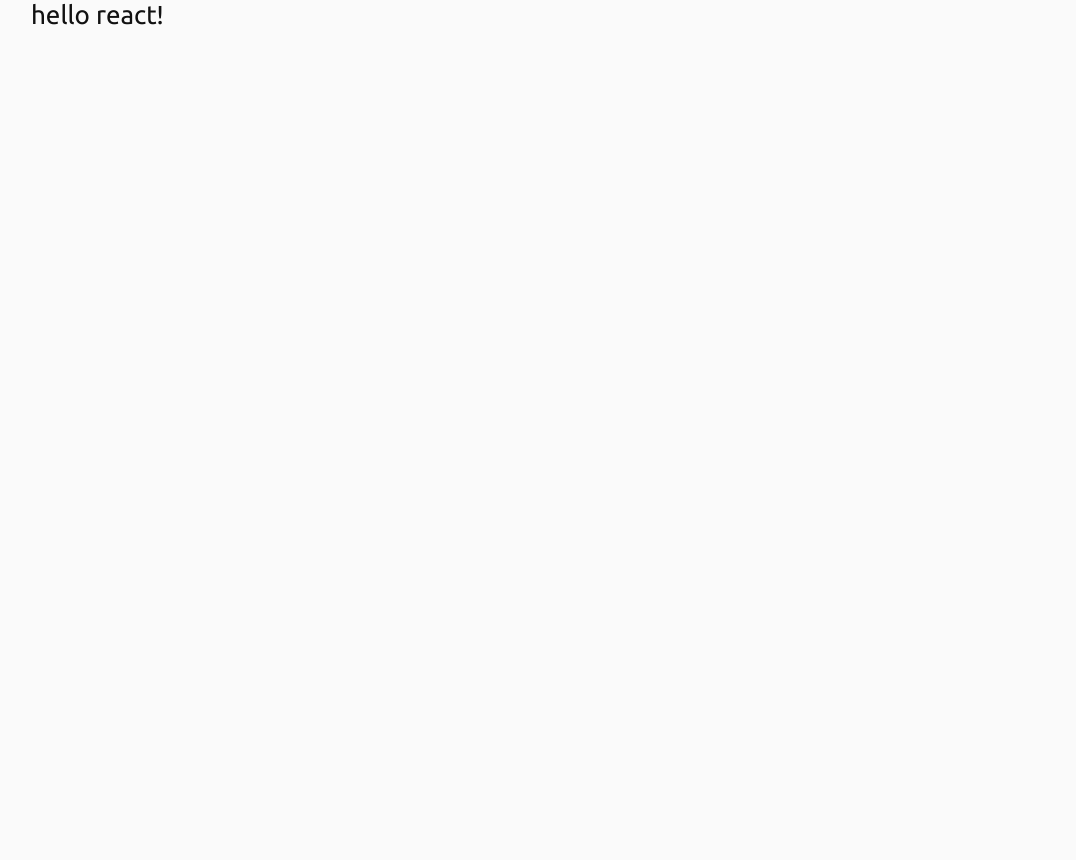
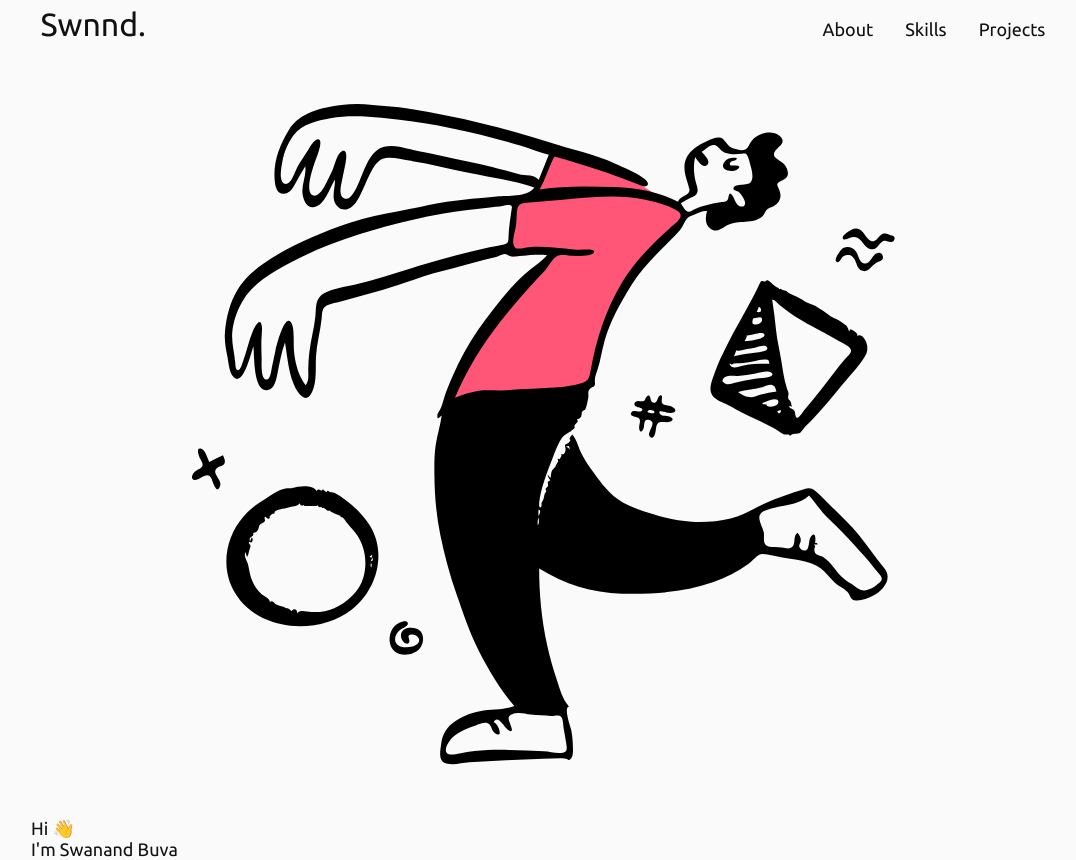
Before and after one commit to destro1108/minimal-portfolio, a React (Vite) app: page / in a window 1280 px wide. Shown: the whole page, without its empty margins (97-1173 px from the left). Before the commit the page ends 800 px from the top, so only its background shows below. Built offline with nearby package versions, Linux system fonts and the light colour scheme.

Commit message:
part1 init

```diff
--- a/src/App.css
+++ b/src/App.css
@@ -20,13 +20,74 @@
 
 /* body element */
 body {
-  min-height: 100vh;
   max-width: 1024px;
   margin: 0 auto;
-  font-size: calc(10px + 2vmin);
+  font-size: 16px;
   font-family: "Ubuntu", sans-serif;
   color: var(--color-primary);
   background-color: var(--color-background);
   -webkit-font-smoothing: antialiased;
   -moz-osx-font-smoothing: grayscale;
 }
+
+/* removing anchor tag styles */
+a,
+a:hover,
+a:focus,
+a:active {
+  text-decoration: none;
+  color: inherit;
+}
+
+.App {
+  min-height: 100vh;
+  display: flex;
+  flex-direction: column;
+  text-align: center;
+}
+
+header {
+  display: flex;
+  flex-direction: column;
+  justify-content: space-between;
+  padding: 0.4rem 0.6rem;
+}
+
+header > .brandName {
+  font-size: 2rem;
+}
+
+header > nav > ul {
+  flex: 1;
+  margin-top: 0.8rem;
+  list-style: none;
+  display: flex;
+  justify-content: space-around;
+}
+
+.home {
+  flex: 1;
+  display: flex;
+  flex-direction: column;
+  justify-content: center;
+}
+
+.home > .heroText {
+  display: flex;
+  flex-direction: column;
+  width: fit-content;
+  text-align: left;
+}
+
+/* media queries for larger screens */
+@media screen and (min-width: 768px) {
+  body {
+    font-size: 18px;
+  }
+  header {
+    flex-direction: row;
+  }
+  header > nav > ul {
+    gap: 2rem;
+  }
+}
--- a/src/App.jsx
+++ b/src/App.jsx
@@ -1,7 +1,14 @@
 import "./App.css";
+import Home from "./components/home";
+import Navbar from "./components/navbar";
 
 function App() {
-  return <div className="App">hello react!</div>;
+  return (
+    <div className="App">
+      <Navbar />
+      <Home />
+    </div>
+  );
 }
 
 export default App;
--- /dev/null
+++ b/src/components/home.jsx
@@ -0,0 +1,16 @@
+import React from "react";
+import heroImg from "../assets/zombieing.svg";
+
+const Home = () => {
+  return (
+    <section className="home">
+      <img src={heroImg} alt="display picture" />
+      <div className="heroText">
+        <span className="headTitle">Hi 👋</span>
+        <span className="title">I'm Swanand Buva</span>
+      </div>
+    </section>
+  );
+};
+
+export default Home;
--- /dev/null
+++ b/src/components/navbar.jsx
@@ -0,0 +1,24 @@
+import React from "react";
+
+const Navbar = () => {
+  return (
+    <header>
+      <div className="brandName">Swnnd.</div>
+      <nav className="mobileMenuList">
+        <ul>
+          <a href="#about">
+            <li>About</li>
+          </a>
+          <a href="#skills">
+            <li>Skills</li>
+          </a>
+          <a href="#projects">
+            <li>Projects</li>
+          </a>
+        </ul>
+      </nav>
+    </header>
+  );
+};
+
+export default Navbar;
```
Also changed, not shown: src/assets/zombieing.svg (added).
